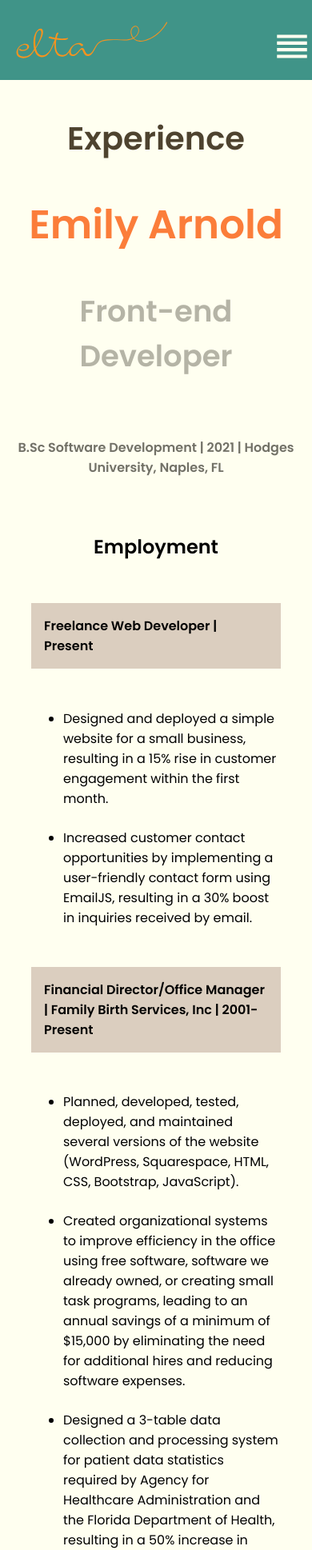
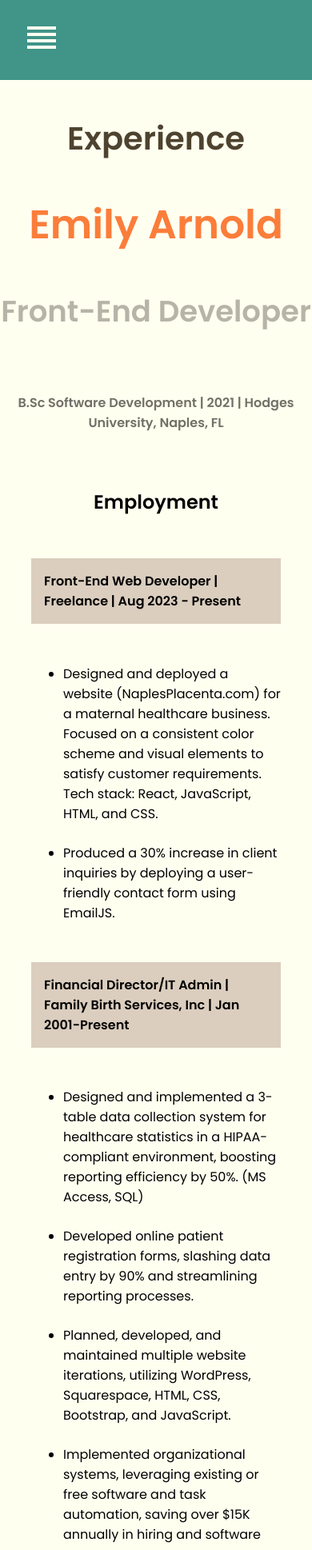
Before and after one commit to elta79/portfolio-website, a React (Vite) app: page /experience in a window 390 px wide. Shown: the top 1938 px of the page at 80% size. Built offline with nearby package versions, Linux system fonts and the light colour scheme.

Commit message:
Logo, Experience, mobile
make logo clickable.
update experience page.
improve small screen appearance.

```diff
--- a/src/components/Navbar.jsx
+++ b/src/components/Navbar.jsx
@@ -17,21 +17,33 @@ function Navbar() {
 
     <div className="navbar" id={expandNavbar ? "open" : "closed"}>
       <div className='navbar-items'>
-        <img src={eltaLogo} alt='elta Logo' className='logo'/>
+        <a href='/'>
+          <img src={eltaLogo} alt='elta Logo' className='logo' />
+        </a>
+
+        <div className="toggleButton">
+          <button onClick={() => {
+            setExpandNavbar(prevNavbar => !prevNavbar)
+            }}
+          >
+            <ReorderIcon />
+          </button>
+        </div>
+
         <div className="links">
           <Link to="/">Home</Link>
           <Link to="/projects">Projects</Link>
           <Link to="/experience">Experience</Link>
         </div>
       </div>
-      <div className="toggleButton">
+      {/* <div className="toggleButton">
         <button onClick={() => {
           setExpandNavbar(prevNavbar => !prevNavbar)
           }}
         >
           <ReorderIcon />
         </button>
-      </div>
+      </div>     */}
     </div>
   )
 }
--- a/src/pages/Experience.jsx
+++ b/src/pages/Experience.jsx
@@ -11,7 +11,7 @@ function Experience() {
 
       <h1 >Experience</h1>
       <h2 className='title--name'>Emily Arnold</h2>
-      <h3>Front-end Developer</h3>
+      <h3>Front-End Developer</h3>
 
       <div className='education'>
         <h4>B.Sc Software Development | 2021 | Hodges University, Naples, FL</h4>
@@ -19,22 +19,23 @@ function Experience() {
 
       <div className='container--employment'>
         <h4 className='title--employment'>Employment</h4>
-        <h4 className='employment'>Freelance Web Developer | Present</h4>
+        <h4 className='employment'>Front-End Web Developer | Freelance | Aug 2023 - Present</h4>
         <ul>
-          <li>Designed and deployed a simple website for a small business, resulting in a 15% rise in customer engagement within the first month.</li>
-          <li>Increased customer contact opportunities by implementing a user-friendly contact form using EmailJS, resulting in a 30% boost in inquiries received by email.</li>
+          <li>Designed and deployed a website (NaplesPlacenta.com) for a maternal healthcare business. Focused on a consistent color scheme and visual elements to satisfy customer requirements. Tech stack: React, JavaScript, HTML, and CSS.</li>
+          <li>Produced a 30% increase in client inquiries by deploying a user-friendly contact form using EmailJS.</li>
         </ul>
-        <h4 className='employment'>Financial Director/Office Manager | Family Birth Services, Inc | 2001-Present</h4>
+        <h4 className='employment'>Financial Director/IT Admin | Family Birth Services, Inc | Jan 2001-Present</h4>
         <ul>
-          <li>Planned, developed, tested, deployed, and maintained several versions of the website (WordPress, Squarespace, HTML, CSS, Bootstrap, JavaScript).  </li>
-          <li>Created organizational systems to improve efficiency in the office using free software, software we already owned, or creating small task programs, leading to an annual savings of a minimum of $15,000 by eliminating the need for additional hires and reducing software expenses.</li>
-          <li>Designed a 3-table data collection and processing system for patient data statistics required by Agency for Healthcare Administration and the Florida Department of Health, resulting in a 50% increase in reporting efficiency.  (Microsoft 365-Access, SQL) </li>
-          <li>Collaborated with the owner to create new services for the patients based on patient requirements, adding value to patient care, resulting in a 26% increase in revenue in two years.</li>
+          <li>Designed and implemented a 3-table data collection system for healthcare statistics in a HIPAA-compliant environment, boosting reporting efficiency by 50%. (MS Access, SQL)</li>
+          <li>Developed online patient registration forms, slashing data entry by 90% and streamlining reporting processes.</li>
+          <li>Planned, developed, and maintained multiple website iterations, utilizing WordPress, Squarespace, HTML, CSS, Bootstrap, and JavaScript.</li>
+          <li>Implemented organizational systems, leveraging existing or free software and task automation, saving over $15K annually in hiring and software expenses.</li>
+          <li>Collaborated with stakeholders to enhance patient services, resulting in a 26% revenue increase over 2 years.</li>
         </ul>
-        <h4 className='employment'>Web Development Internship | Southwest Florida Regional Tech Partnership | 2017-2019</h4>
+        <h4 className='employment'>Web Development Intern | Southwest Florida Regional Tech Partnership | Sept 2017- Aug 2019</h4>
         <ul>
-          <li>Maintained and updated the website with local tech jobs, resulting in a 60% increase in job postings, enabling job seekers access to more opportunities and improving their chances of employment.</li>
-          <li>Attended job fairs to promote the product, leading to at least a 30% increase in product visibility.</li>
+          <li>Maintained and updated a job search website using WordPress and BlueHost, adding differentiated account login types and access, added a database backup for redundancy, and improved SEO which resulted in a 60% increase in job postings by businesses.</li>
+          <li>Collaborated with a software engineer in a team and attended meetings to gather specifications and requirements.</li>
         </ul>
       </div>
 
--- a/src/pages/Home.jsx
+++ b/src/pages/Home.jsx
@@ -77,7 +77,7 @@ function Home() {
             <img src="https://cdn.jsdelivr.net/gh/devicons/devicon/icons/nodejs/nodejs-original-wordmark.svg"className='icon-skills'/>
             <img src="https://cdn.jsdelivr.net/gh/devicons/devicon/icons/github/github-original-wordmark.svg" className='icon-skills'/>
             <img src="https://cdn.jsdelivr.net/gh/devicons/devicon@latest/icons/bootstrap/bootstrap-original-wordmark.svg" className='icon-skills'/>
-            <img src="https://cdn.jsdelivr.net/gh/devicons/devicon@latest/icons/tailwindcss/tailwindcss-original-wordmark.svg" className='icon-skills'/>
+            <img src="https://cdn.jsdelivr.net/gh/devicons/devicon@latest/icons/tailwindcss/tailwindcss-original.svg" className='icon-skills'/>
             {/* <img src="https://cdn.jsdelivr.net/gh/devicons/devicon/icons/django/django-plain-wordmark.svg" className='icon-skills'/>
             <img src="https://cdn.jsdelivr.net/gh/devicons/devicon/icons/mysql/mysql-original-wordmark.svg" className='icon-skills'/>
             <img src="https://cdn.jsdelivr.net/gh/devicons/devicon/icons/mongodb/mongodb-original-wordmark.svg" className='icon-skills'/> */}
--- a/src/styles/Home.css
+++ b/src/styles/Home.css
@@ -222,7 +222,7 @@ textarea{
 }
 
 
-@media only screen and (min-width: 300px) and (max-width: 800px) {
+@media only screen and (min-width: 300px) and (max-width: 768px) {
   #img-headshot{
     width: 25%;
   }
@@ -258,7 +258,7 @@ textarea{
     height:40px;
     width: 50px;
     position: absolute;
-    top:70%;
+    top:75%;
     left:50%;
     border-radius: 100px 100px 0px 0px;
     animation: fly 2s infinite;
@@ -341,7 +341,7 @@ textarea{
 }
 
 
-@media only screen and (min-width: 800px) and (max-width:1024px){
+@media only screen and (min-width: 768px) and (max-width:1024px){
   #img-headshot{
     width: 25%;
   }
--- a/src/styles/Navbar.css
+++ b/src/styles/Navbar.css
@@ -15,7 +15,8 @@
 }
 
 .logo {
-  max-height:8vh;
+  /* max-height:8vh;   */
+  height: 8vh;
   padding-left: 1rem;
 }
 
@@ -41,24 +42,26 @@
   display: none;
 }
 
-/* <--Screens 800px or less--> */
-@media only screen and (max-width:800px){
+/* <--Screens 768px or less--> */
+@media only screen and (max-width:768px){
   .navbar-items {
-    min-width: 85vw;
+    max-width: 100vw;
     min-height: 80vh;
   }
   .logo{
     max-height: 6vh;
-    padding: 2rem 0 2rem 1rem;
+    padding: 1rem 0 0 3rem;
+    margin-bottom: 0;
   }
   .toggleButton {
     width: 50%;
     height: 50%;
     display: flex;
-
   }
   .toggleButton svg {
     font-size: 50px;
+    height:48px;
+    width: 48px;
   }
   .toggleButton button {
     margin-right: 20px;
@@ -85,15 +88,23 @@
   #open .toggleButton{
     height: 4rem;
     width: 4rem;
-    margin-top: 6.25rem;
+    margin-top: 2rem;
   }
   #open .navbar-items {
     flex-direction: column;
+
   }
   #open .links {
     display: flex;
     flex-direction: column;
     align-items: center;
     justify-content: start;
+    margin: auto;
   }
 }
+@media only screen and (max-width:640px){
+  .logo{
+    max-height:70%;
+    padding-bottom: 0;
+  }
+}
```
